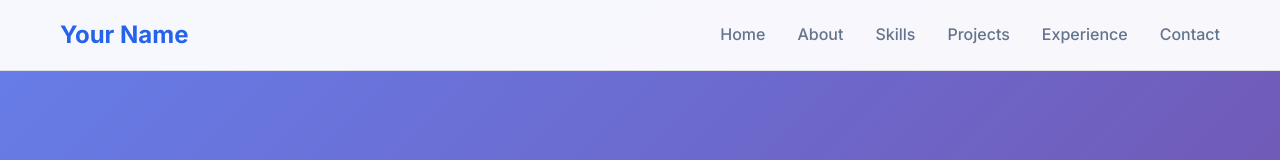
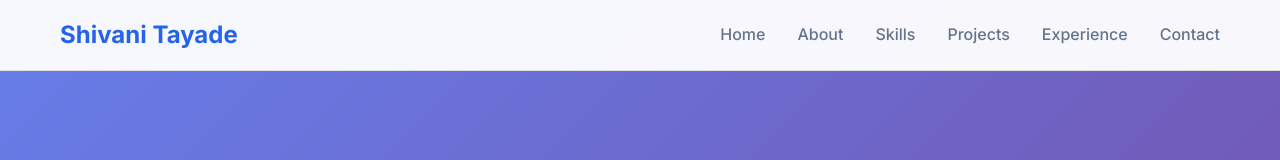
Before and after one commit to ShivaniTayade1/ShivaniTayade1.github.io, a plain HTML site: page index.html in a window 1280 px wide. Shown: the top 160 px of the page. Drawn offline with Linux system fonts and the light colour scheme.

Commit message:
Update index.html

```diff
--- a/index.html
+++ b/index.html
@@ -12,7 +12,7 @@
     <!-- Navigation -->
     <nav class="navbar">
         <div class="nav-container">
-            <a href="#home" class="nav-logo">Your Name</a>
+            <a href="#home" class="nav-logo">Shivani Tayade</a>
             <ul class="nav-menu">
                 <li><a href="#home">Home</a></li>
                 <li><a href="#about">About</a></li>
```
